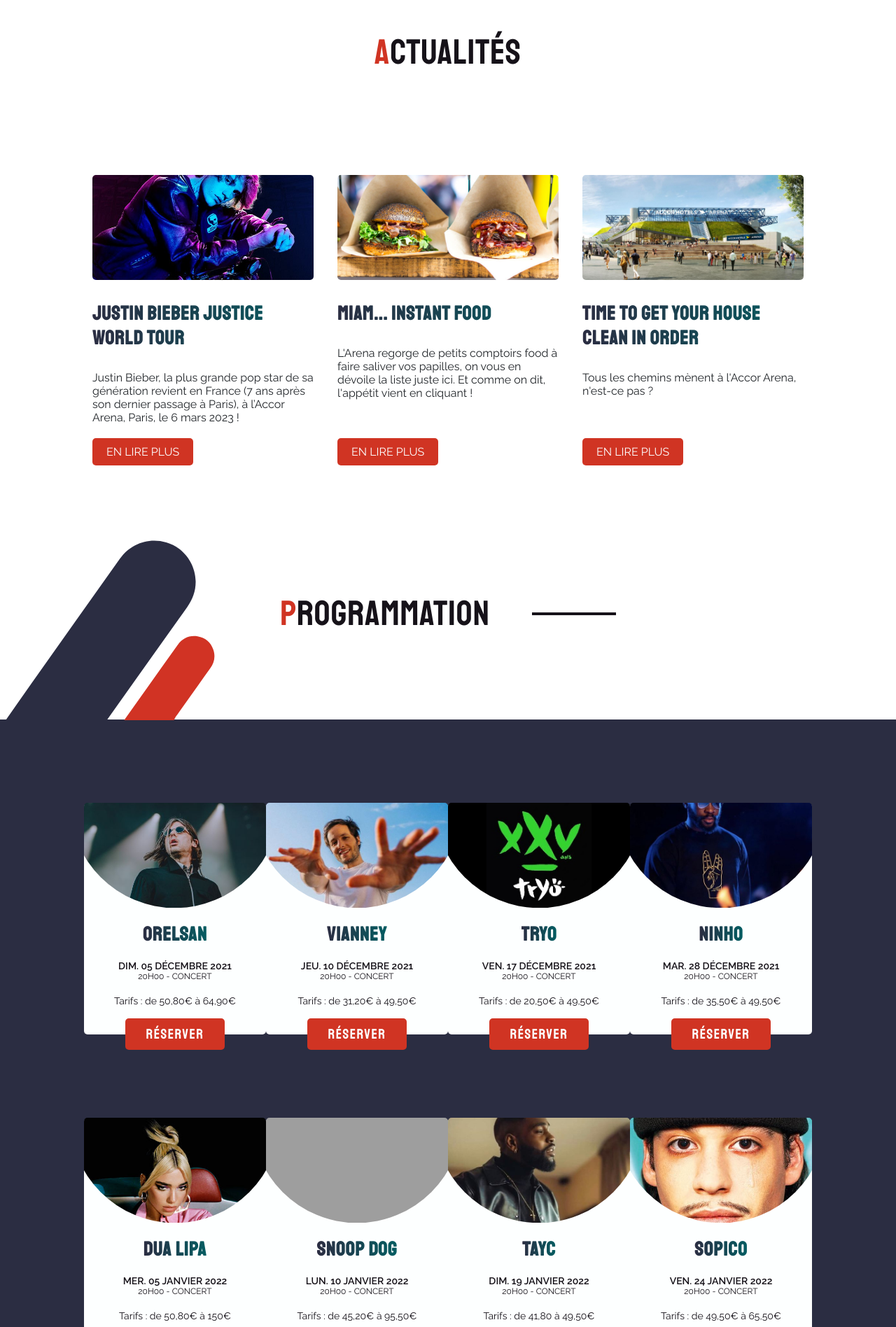
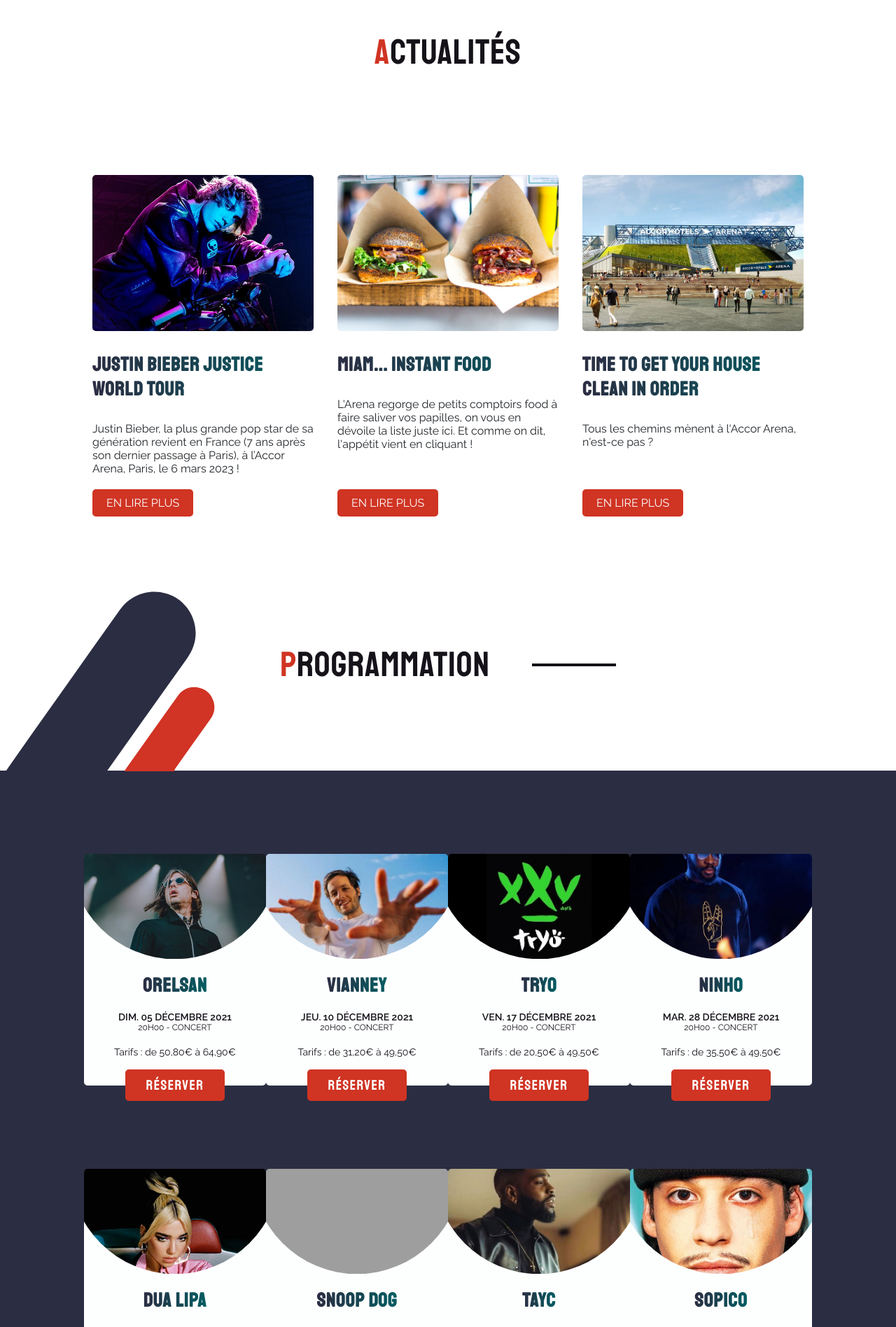
Before and after one commit to tmiia/Accor-Arena-TeamWork, a Jekyll site: the page built from _pages/index.html, in a window 1280 px wide. Shown: the part 1817-3713 px from the top of the page at 70% size. Built offline with Jekyll 4.4.1, drawn with Linux system fonts in a browser that asks for light colours; grey boxes are pictures that could not be loaded.

Commit message:
Actus avec hauteur image augmentee

```diff
--- a/_sass/components/actualités.scss
+++ b/_sass/components/actualités.scss
@@ -15,7 +15,7 @@
             .actu-img {
                 width: 100%;
                 border-radius: 5px;
-                height: 150px;
+                height: 223px;
                 background-size: cover;
                 background-position: center;
             }
```
